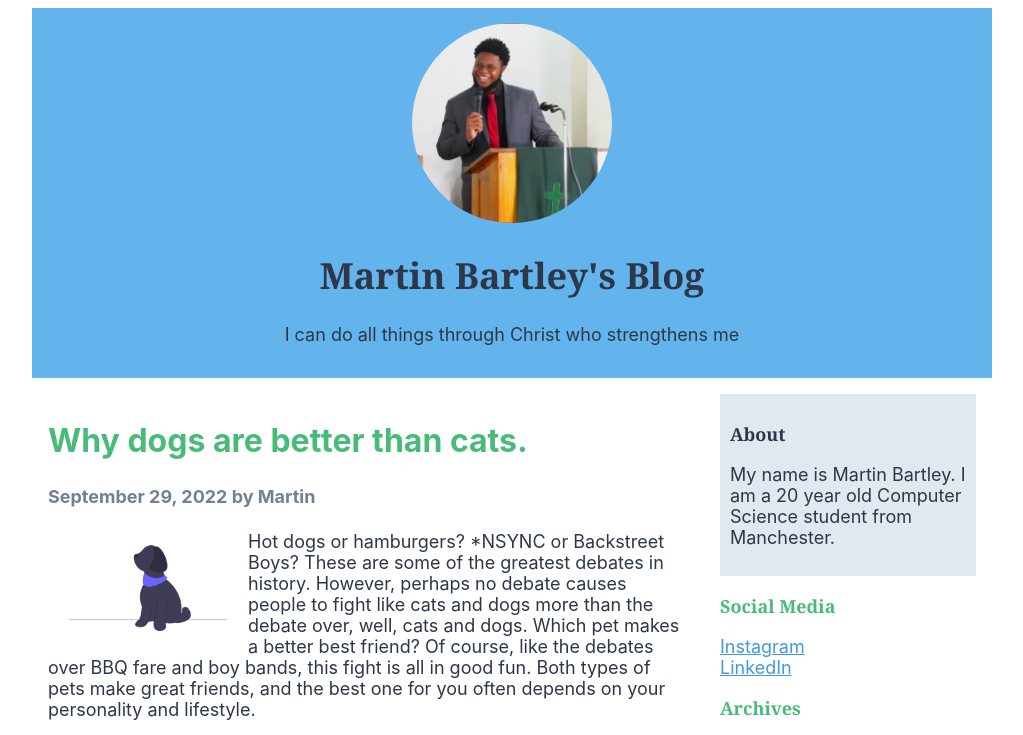
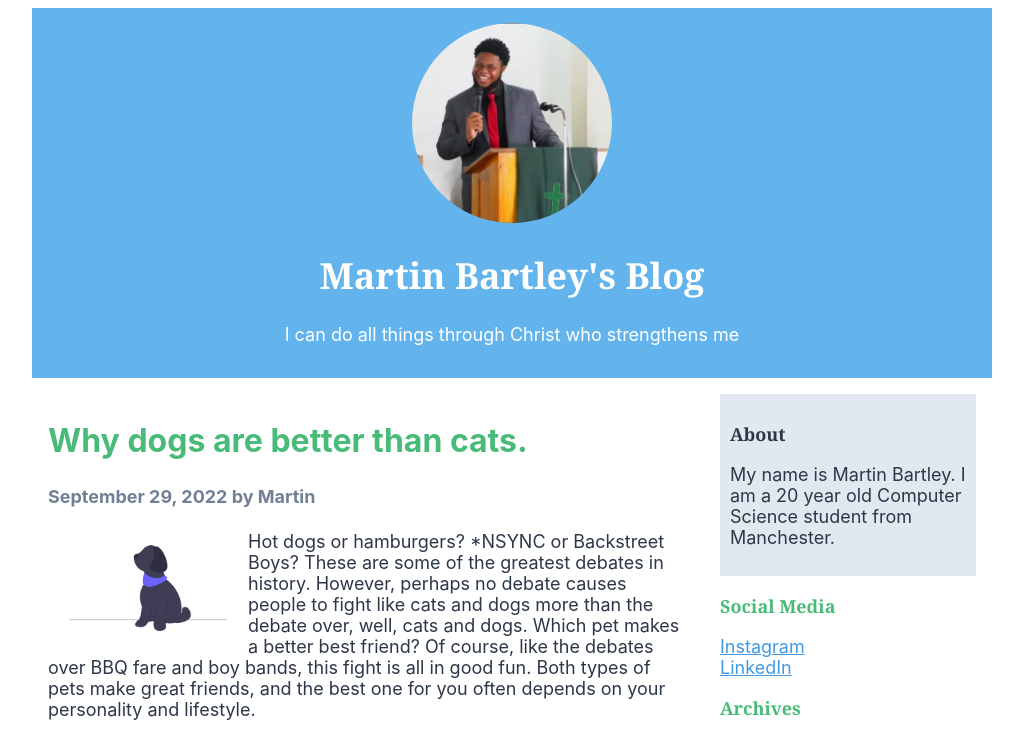
Before and after one commit to bigjillja/info2180-lab2, a plain HTML site: page index.html in a window 1280 px wide. Shown: the top 735 px of the page, without its empty margins (128-1151 px from the left). Drawn offline with Linux system fonts and the light colour scheme.

Commit message:
Personal Blog

```diff
--- a/index.html
+++ b/index.html
@@ -10,8 +10,8 @@
 <div class="container">
  <header>
  <img src="IMG-20220717-WA0015.jpg" alt="Image of Martin" id="Martin" height="200px">
- <h1>Martin Bartley's Blog</h1>
- <p>I can do all things through Christ who strengthens me</p>
+ <h1 style="color:#FFFFFF">Martin Bartley's Blog</h1>
+ <p style="color:#FFFFFF">I can do all things through Christ who strengthens me</p>
  </header>
  <main>
     <article>
```
